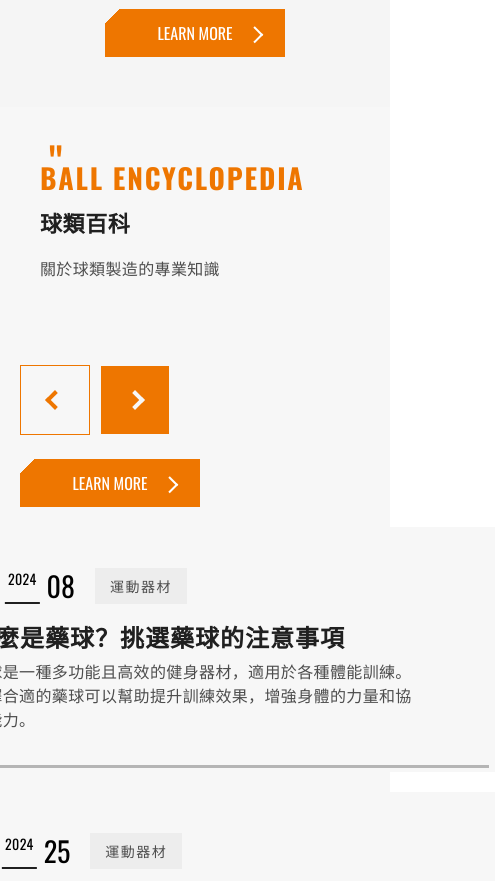
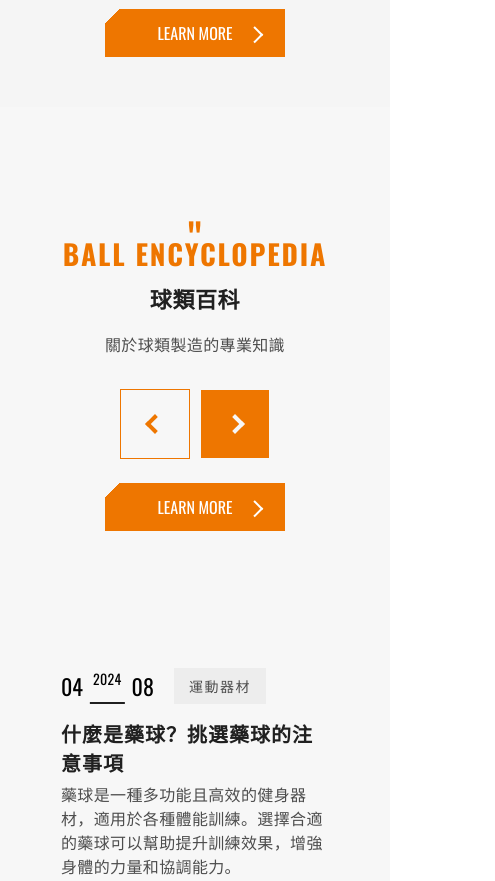
Before and after one commit to krank0000/vertex, a plain HTML site: page index.html in a window 390 px wide. Shown: the part 2611-3492 px from the top of the page, 495 px wide, since content can reach past the window. Drawn offline with nearby package versions, Linux system fonts and the light colour scheme; a web font is replaced by a local one.

Commit message:
球類百科RWD

```diff
--- a/assets/scss/styles.scss
+++ b/assets/scss/styles.scss
@@ -704,6 +704,7 @@ main {
       display: flex;
       align-items: center;
       justify-content: space-between;
+      flex-wrap: wrap;
       .leftBox {
         height: 450px;
         display: flex;
@@ -760,15 +761,16 @@ main {
         }
       }
       .rightBox {
+        width: 850px;
         .newSlider {
           .slick-list {
             .slick-track {
-              width: 850px; //幻燈片寬度
               .newItem {
                 margin-bottom: 20px;
                 display: flex;
                 align-items: center;
                 justify-content: space-between;
+                gap: clamp(20px, 5%, 40px);
                 background-color: $thirdColor;
                 padding: 40px;
                 position: relative;
@@ -827,7 +829,7 @@ main {
                   }
                   .newInfo {
                     font-family: $mainFont;
-                    width: 670px;
+                    width: 100%;
                     h4 {
                       color: $secondColor;
                       font-size: $h4SizeSmall;
@@ -873,9 +875,17 @@ main {
                   }
                 }
               }
-              //RWD==
-              @include media(1320) {
-                width: 650px;
+            }
+          }
+        }
+      }
+      //RWD=============================
+      @include media(1300) {
+        .rightBox {
+          width: 700px;
+          .newSlider {
+            .slick-list {
+              .slick-track {
                 .newItem {
                   .newContent {
                     .newTitle {
@@ -892,7 +902,6 @@ main {
                       }
                     }
                     .newInfo {
-                      width: 450px;
                       h4 {
                         font-size: $h4Size;
                       }
@@ -901,10 +910,52 @@ main {
                       }
                     }
                   }
-                  .arrowBox {
-                    gap: 3px;
-                    .arrowR {
-                      --arrowRW: 10px;
+                }
+              }
+            }
+          }
+        }
+      }
+      @include media(1150) {
+        justify-content: center;
+        .leftBox {
+          justify-content: center;
+          .topBox {
+            @include titleBox(center);
+          }
+          .bottomBox {
+            display: flex;
+            flex-direction: column;
+            align-items: center;
+          }
+        }
+        .rightBox {
+          width: 700px;
+          .newSlider {
+            .slick-list {
+              .slick-track {
+                .newItem {
+                  .newContent {
+                    .newTitle {
+                      .newDateBox {
+                        h2 {
+                          font-size: $h3Size;
+                        }
+                        h5 {
+                          font-size: $h5SizeSmall;
+                        }
+                      }
+                      i.newTag {
+                        font-size: $dataTextSizeSmall;
+                      }
+                    }
+                    .newInfo {
+                      h4 {
+                        font-size: $h4Size;
+                      }
+                      p {
+                        font-size: $textTitleSizeSmall;
+                      }
                     }
                   }
                 }
@@ -913,31 +964,31 @@ main {
           }
         }
       }
-      //RWD=============================
-      @include media(1100) {
-        flex-direction: column;
+      @include media(710) {
         gap: 20px;
-        .leftBox {
-          height: 350px;
-          width: 650px;
-        }
-      }
-      @include media(700) {
-        .leftBox {
+        .rightBox {
           width: 100%;
-        }
-        .rightBox {
           .newSlider {
             .slick-list {
               .slick-track {
-                width: 600px;
                 .newItem {
-                  justify-content: center;
                   .newContent {
+                    .newTitle {
+                      .newDateBox {
+                        h2 {
+                          font-size: $h3SizeSmall;
+                        }
+                        h5 {
+                          font-size: $h5SizeSmall;
+                        }
+                      }
+                      i.newTag {
+                        font-size: $dataTextSizeSmall;
+                      }
+                    }
                     .newInfo {
-                      width: 450px;
                       h4 {
-                        font-size: $h4Size;
+                        font-size: $h4SizeSmall;
                       }
                       p {
                         font-size: $textTitleSizeSmall;
```
Also changed, not shown: assets/css/styles.css, 1 other file.
